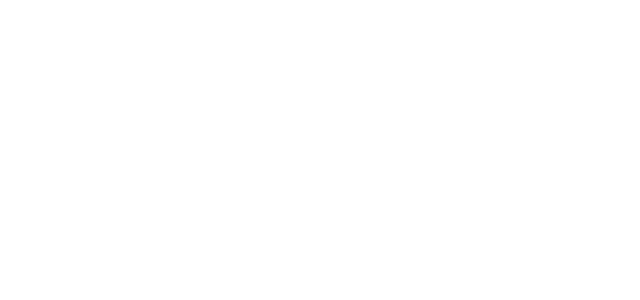
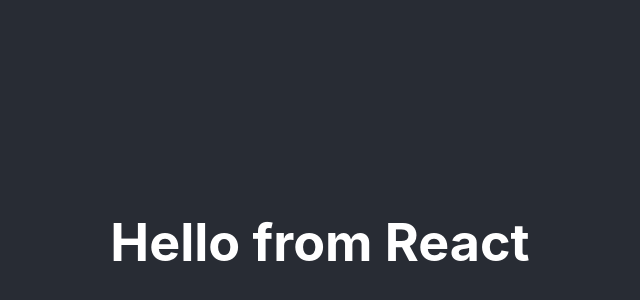
Before and after one commit to heathermkel/Heather-Weather, a React (Create React App) app: page / in a window 1280 px wide. Shown: the part 158-458 px from the top of the page, without its empty margins (320-960 px from the left). Built offline with nearby package versions, Linux system fonts and the light colour scheme.

Commit message:
Fixing Bugs to start building React code from my VScode

```diff
--- a/src/App.js
+++ b/src/App.js
@@ -1,8 +1,17 @@
 import React from "react";
 import Weather from "./Weather";
+
 import "./App.css";
+
 function App() {
-  return <Weather />;
+  return (
+  <div className="App">
+    <header className="App-header">
+  <h1>Hello from React</h1>
+  <Weather />
+  </header>
+  </div>
+  );
 }
 
 
```
